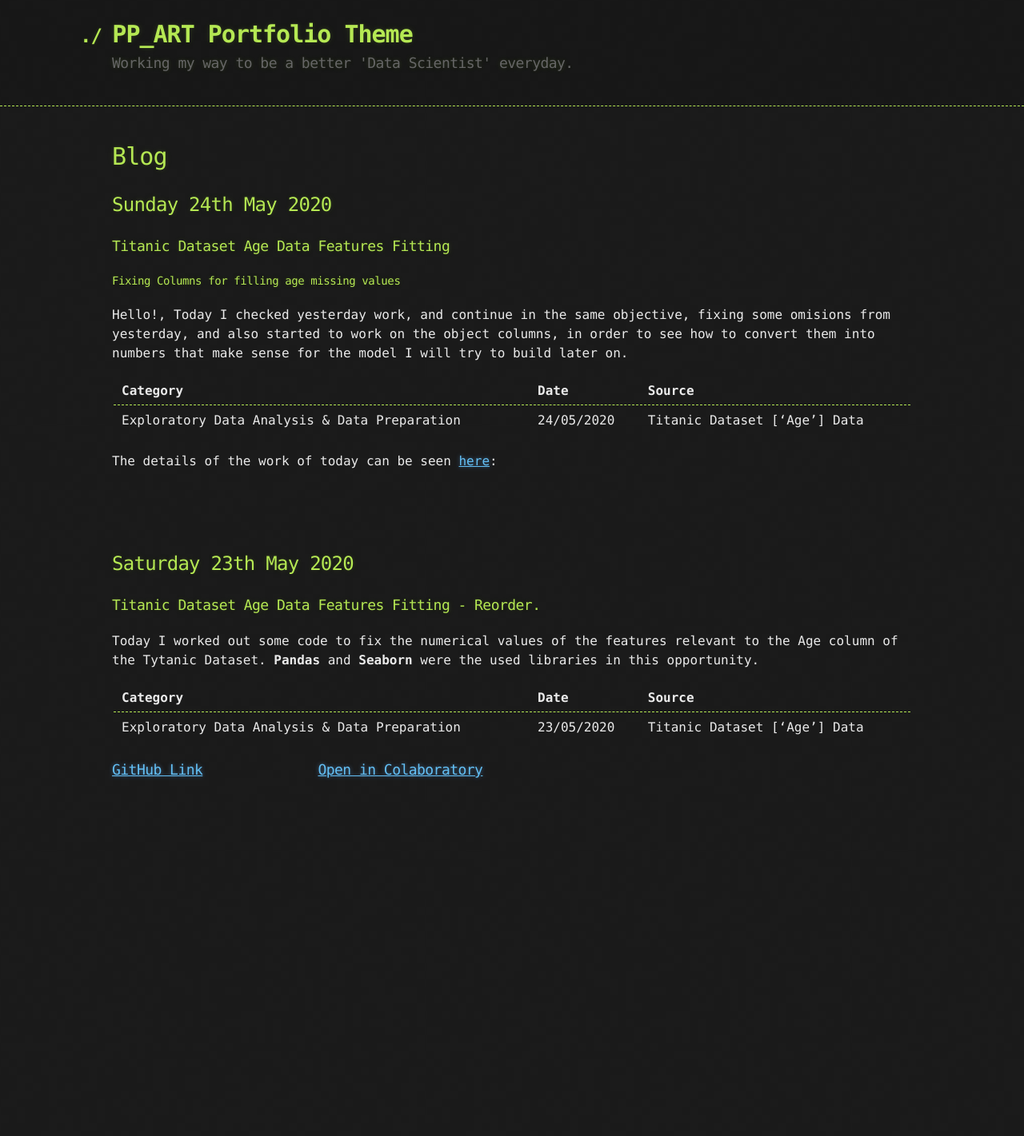
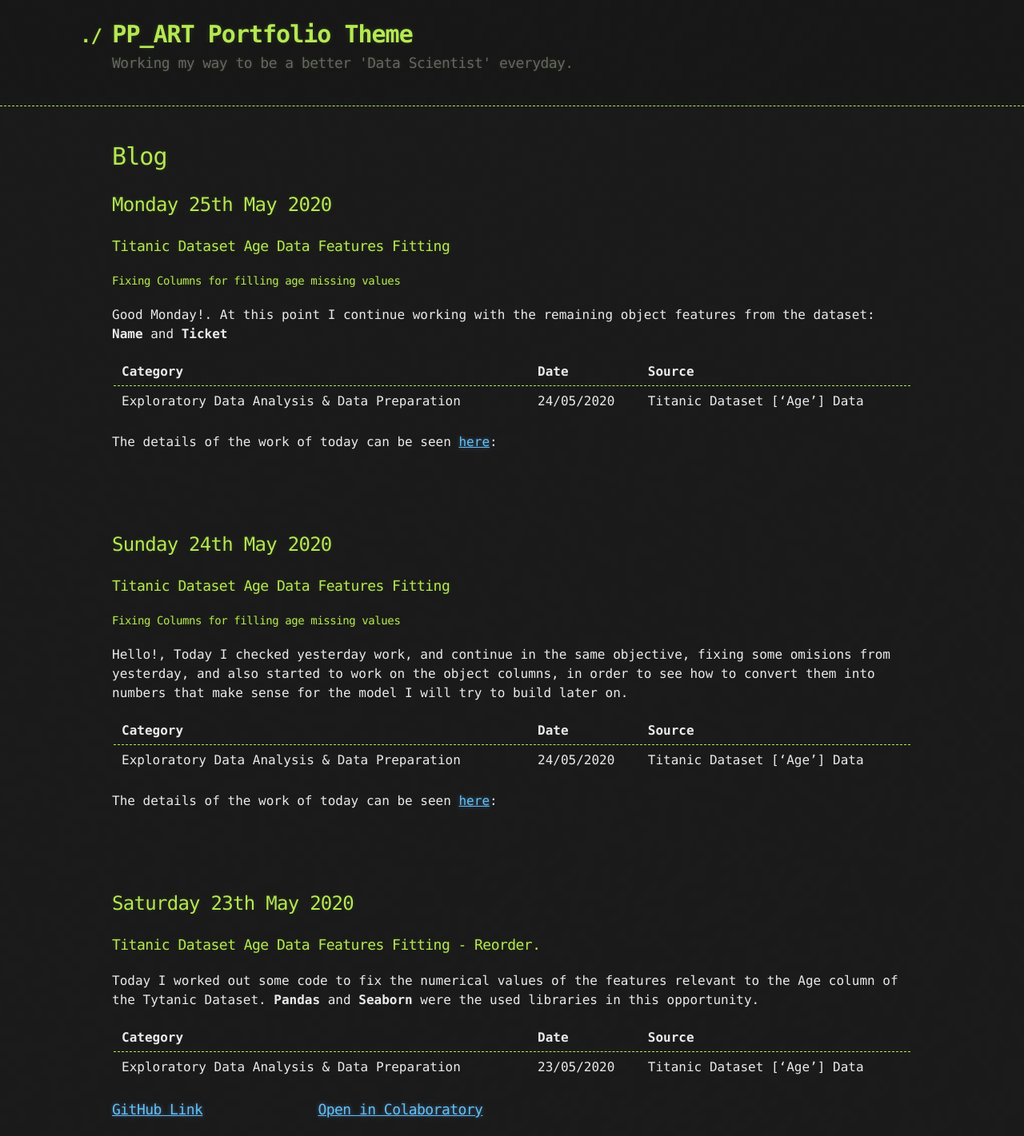
Before and after one commit to PaulB86UK/PP_ART, a Jekyll site: the page built from docs/Blog.md, in a window 1280 px wide. Shown: the whole page at 80% size. Built offline with Jekyll 4.4.1, drawn with Linux system fonts in a browser that asks for light colours; our own code applies the rules of GitHub Pages for plain Markdown files; before the commit the page ends 996 px from its top, so only the background shows below that.

Commit message:
Update Blog.md

```diff
--- a/docs/Blog.md
+++ b/docs/Blog.md
@@ -4,6 +4,20 @@ permalink: /Blog/
 ---
 
 # Blog
+
+## Monday 25th May 2020
+### Titanic Dataset Age Data Features Fitting
+#### Fixing Columns for filling age missing values
+
+Good Monday!. At this point I continue working with the remaining object features from the dataset: **Name** and **Ticket**
+
+|                   Category                   |    Date   |            Source            |
+|:---------------------------------------------|:----------|:-----------------------------|
+| Exploratory Data Analysis & Data Preparation |24/05/2020 | Titanic Dataset ['Age'] Data |
+
+The details of the work of today can be seen [here](https://paulb86uk.github.io/PP_ART.github.io/2020/25_5):
+#### &nbsp;
+#### &nbsp;
 ## Sunday 24th May 2020
 ### Titanic Dataset Age Data Features Fitting
 #### Fixing Columns for filling age missing values
```
